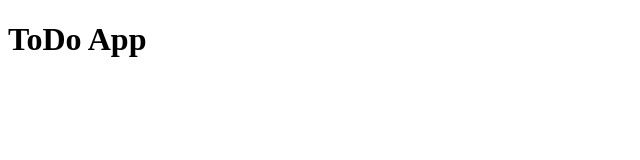
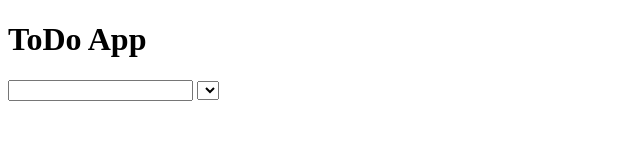
Before and after one commit to sarikajadhav20/assignment_28, a plain HTML site: page index.html in a window 1280 px wide. Shown: the whole page, without its empty margins (0-640 px from the left). Drawn offline with Linux system fonts and the light colour scheme.

Commit message:
select tag is added

```diff
--- a/index.html
+++ b/index.html
@@ -7,5 +7,9 @@
 </head>
 <body>
     <h1>ToDo App</h1>
+    <input type="text" id="task"/>
+    <select id="priority">
+
+    </select>
 </body>
 </html>
```
